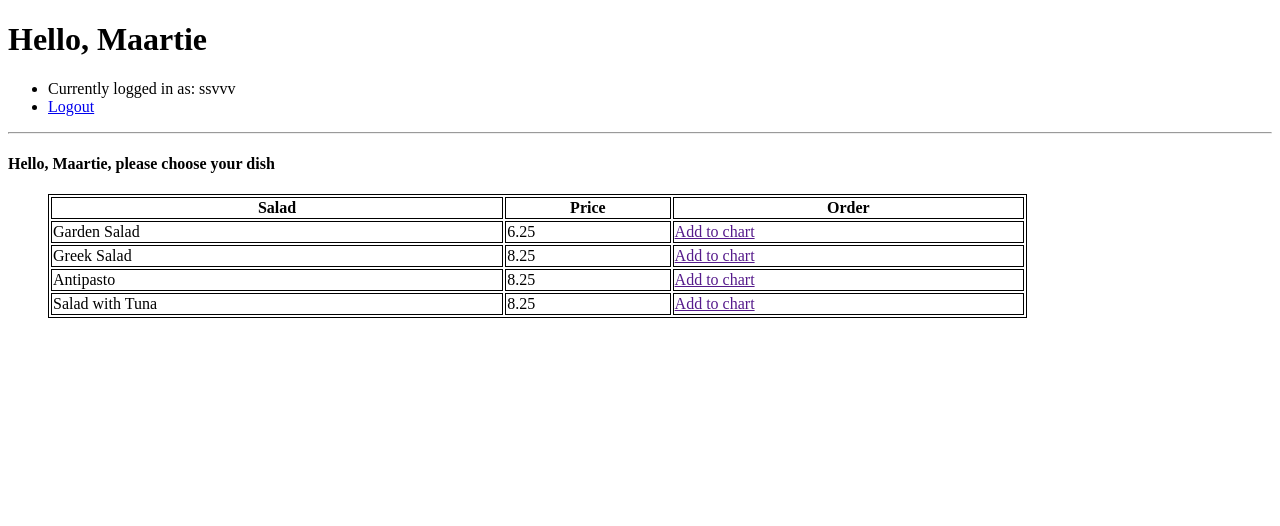
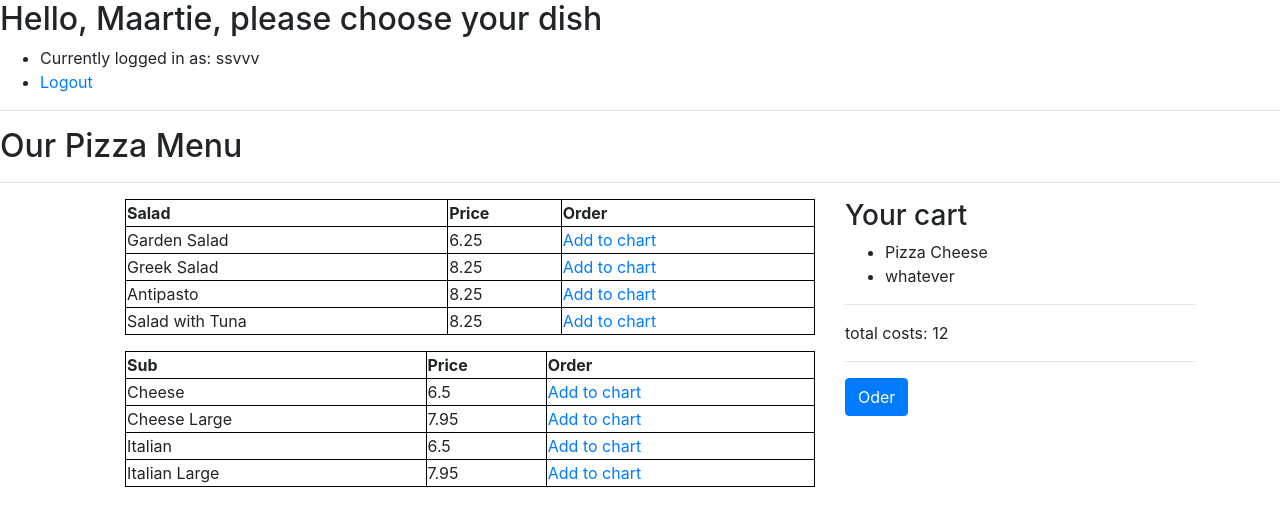
Before and after one commit to MaartenSchuilenburg/project3, a Django app: page / in a window 1280 px wide. Shown: the top 526 px of the page. Run offline with Django 3.2, Linux system fonts and the light colour scheme; a user stored in the database is signed in; data comes from the database, SQL or seed files in the repository; both versions use the stored data as it was after the commit; some libraries are stand-ins or nearby versions.

Commit message:
basket improvements

```diff
--- /dev/null
+++ b/orders/static/orders/index.js
@@ -0,0 +1,14 @@
+document.addEventListener('DOMContentLoaded', () => {
+
+    //test
+    /*
+    document.querySelectorAll('button').forEach(button => {
+        button.onclick = () => {
+            prompt("sure?","no");
+            console.log("test")
+            //document.querySelector('#test').innerHTML = "teston";
+        };
+    });
+    */
+
+});
--- /dev/null
+++ b/orders/static/orders/styles.css
@@ -0,0 +1,11 @@
+table, th, td {
+    border: 1px solid black;
+}
+
+/* h2 {
+    color: blue;
+} */
+
+/* body {
+    font-family: sans-serif;
+} */
--- a/orders/templates/orders/base.html
+++ b/orders/templates/orders/base.html
@@ -1,15 +1,27 @@
+    {% load static %}
+
 <!DOCTYPE html>
 <html>
     <head>
-        <title>Pizza ordering</title>
-    <style>
-table, th, td {
-  border: 1px solid black;
-}
-    </style>
+
+    <title>Pizza ordering</title>
+
+    <meta charset="utf-8">
+    <meta name="viewport" content="width=device-width, initial-scale=1">
+
+    <link rel="stylesheet" href="https://stackpath.bootstrapcdn.com/bootstrap/4.3.1/css/bootstrap.min.css" integrity="sha384-ggOyR0iXCbMQv3Xipma34MD+dH/1fQ784/j6cY/iJTQUOhcWr7x9JvoRxT2MZw1T" crossorigin="anonymous">
+    <script src="https://code.jquery.com/jquery-3.3.1.slim.min.js" integrity="sha384-q8i/X+965DzO0rT7abK41JStQIAqVgRVzpbzo5smXKp4YfRvH+8abtTE1Pi6jizo" crossorigin="anonymous"></script>
+    <script src="https://cdnjs.cloudflare.com/ajax/libs/popper.js/1.14.7/umd/popper.min.js" integrity="sha384-UO2eT0CpHqdSJQ6hJty5KVphtPhzWj9WO1clHTMGa3JDZwrnQq4sF86dIHNDz0W1" crossorigin="anonymous"></script>
+    <script src="https://stackpath.bootstrapcdn.com/bootstrap/4.3.1/js/bootstrap.min.js" integrity="sha384-JjSmVgyd0p3pXB1rRibZUAYoIIy6OrQ6VrjIEaFf/nJGzIxFDsf4x0xIM+B07jRM" crossorigin="anonymous"></script>
+
+    <link rel="stylesheet" href="{% static 'orders/styles.css' %}"/>
+    <script type="text/javascript" src="{% static 'orders/index.js' %}"/></script>
+
     </head>
     <body>
         {% block body %}
         {% endblock %}
+
     </body>
+
 </html>
--- a/orders/templates/orders/menu.html
+++ b/orders/templates/orders/menu.html
@@ -1,16 +1,23 @@
 {% extends "orders/base.html" %}
 
+
 {% block body %}
-<h1>Hello, {{ user.first_name }}</h1>
+<h2>Hello, {{ user.first_name }}, please choose your dish</h2>
 <ul>
     <li>Currently logged in as: {{ user.username }}</li>
     <li><a href="{% url 'logout' %}">Logout</a></li>
 </ul>
 <hr>
 
-<h4>Hello, {{ user.first_name }}, please choose your dish</h4>
+
+<h2>Our Pizza Menu</h2>
+<hr>
+
+<div class="container">
+    <div class="row">
+        <div class="menu col-8">
             <ul>
-    <table style="width:80%">
+                <table style="width:100%">
                     <tr>
                         <th>Salad</th>
                         <th>Price</th>
@@ -30,5 +37,74 @@
                 </table>
             </ul>
 
+            <ul>
+                <table style="width:100%">
+                    <tr>
+                        <th>Sub</th>
+                        <th>Price</th>
+                        <th>Order</th>
+                    </tr>
+                    {% for sub in subs %}
+                    <tr>
+                        <td>{{ sub.description }}</td>
+                        <td>{{ sub.price }}</td>
+                        <td><a href="">Add to chart</a></td>
+                    </tr>
+                {% empty %}
+                    <th>No Sub</th>
+                    <th>No Sub</th>
+                    <th>No Sub</th>
+                {% endfor %}
+                </table>
+            </ul>
+        </div>
+
+        <div class="shopping-cart col-4">
+            <h3>Your cart</h3>
+            <ul>
+                <li>Pizza Cheese</li>
+                <li>whatever</li>
+            </ul>
+            <hr>
+            <p>total costs: 12</p>
+
+            <hr>
+
+            <!-- Button trigger modal -->
+            <button type="button" class="btn btn-primary" data-toggle="modal" data-target="#exampleModal">
+            Oder
+            </button>
+
+            <!-- Modal -->
+            <div class="modal fade" id="exampleModal" tabindex="-1" role="dialog" aria-labelledby="exampleModalLabel" aria-hidden="true">
+            <div class="modal-dialog" role="document">
+                <div class="modal-content">
+                <div class="modal-header">
+                    <h5 class="modal-title" id="exampleModalLabel">Modal title</h5>
+                    <button type="button" class="close" data-dismiss="modal" aria-label="Close">
+                    <span aria-hidden="true">&times;</span>
+                    </button>
+                </div>
+                <div class="modal-body">
+                    Are you sure you want to order?
+                </div>
+                <div class="modal-footer">
+                    <button type="button" class="btn btn-secondary" data-dismiss="modal">Close</button>
+                    <button type="button" class="btn btn-primary">Confirm order</button>
+                </div>
+                </div>
+            </div>
+            </div>
+
+        </div>
+    </div>
+
+
+
+
+</div>
+
+
+
 
 {% endblock %}
--- a/orders/views.py
+++ b/orders/views.py
@@ -14,6 +14,7 @@ def index(request):
     context = {
         "user": request.user,
         "salads": Salads.objects.all(),
+        "subs": Subs.objects.all(),
     }
     return render(request, "orders/menu.html", context)
 
```
Also changed, not shown: db.sqlite3, pizza/settings.py (line endings or trailing spaces). Lines whose indentation alone changed are shown as unchanged.
